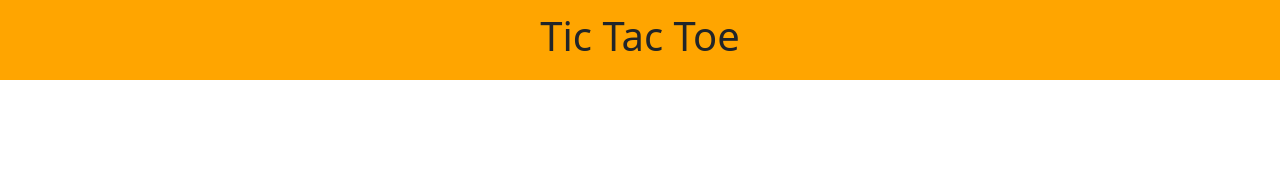
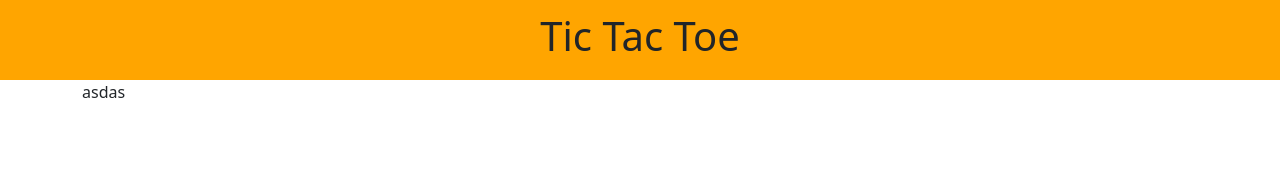
Before and after one commit to Pranij3000/react-learn, a React (Vite) app: page / in a window 1280 px wide. Shown: the top 170 px of the page. Built offline with nearby package versions, Linux system fonts and the light colour scheme.

Commit message:
game created

```diff
--- a/client/src/TicTacToe.jsx
+++ b/client/src/TicTacToe.jsx
@@ -1,9 +1,11 @@
 import TttHeader from "./sections/ttt/TttHeader";
+import TttGame from "./sections/ttt/TttGame";
 
 export default function TicTacToe() {
 	return (
 		<>
 			<TttHeader></TttHeader>
+			<TttGame></TttGame>
 		</>
 	);
 }
--- /dev/null
+++ b/client/src/sections/ttt/TttGame.jsx
@@ -0,0 +1,13 @@
+export default function TttGame() {
+	return (
+		<>
+			<section className="game">
+				<div className="container">
+					<div className="game-wrapper">
+						<p>asdas</p>
+					</div>
+				</div>
+			</section>
+		</>
+	);
+}
```
